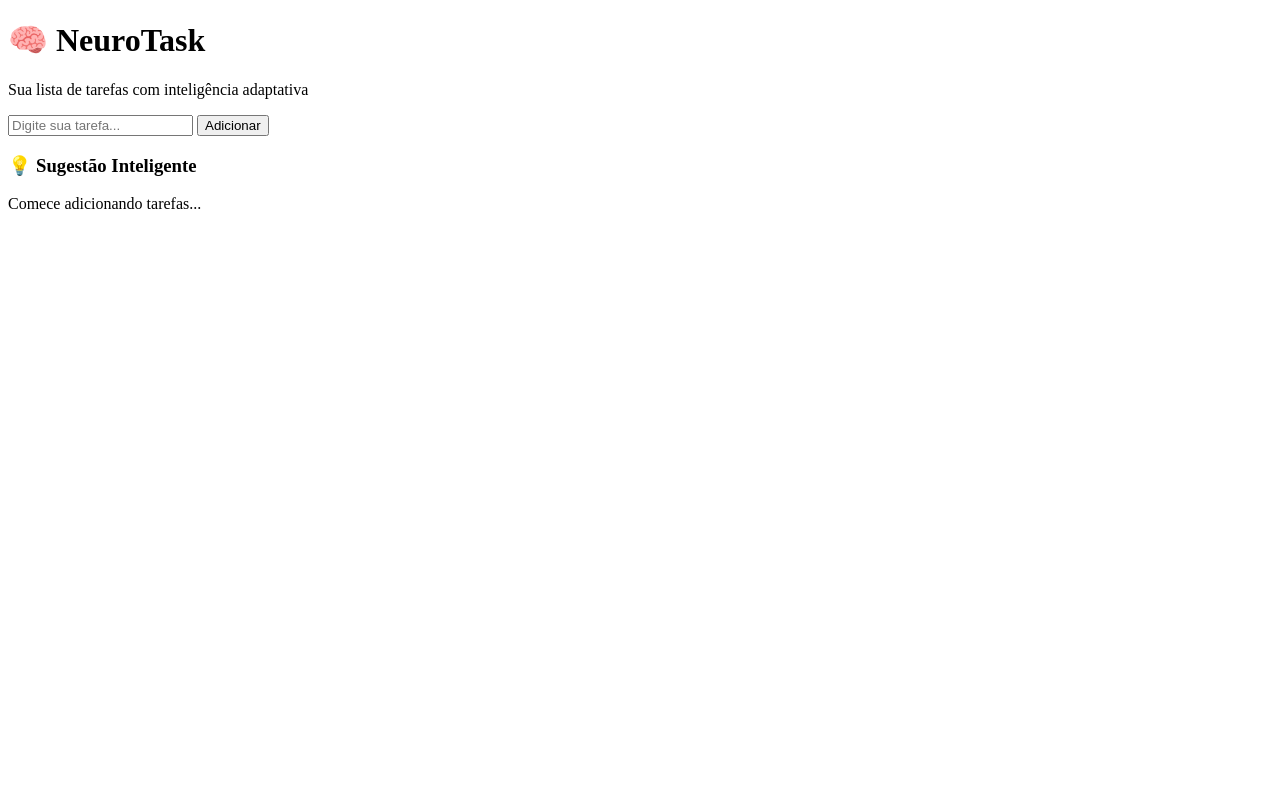
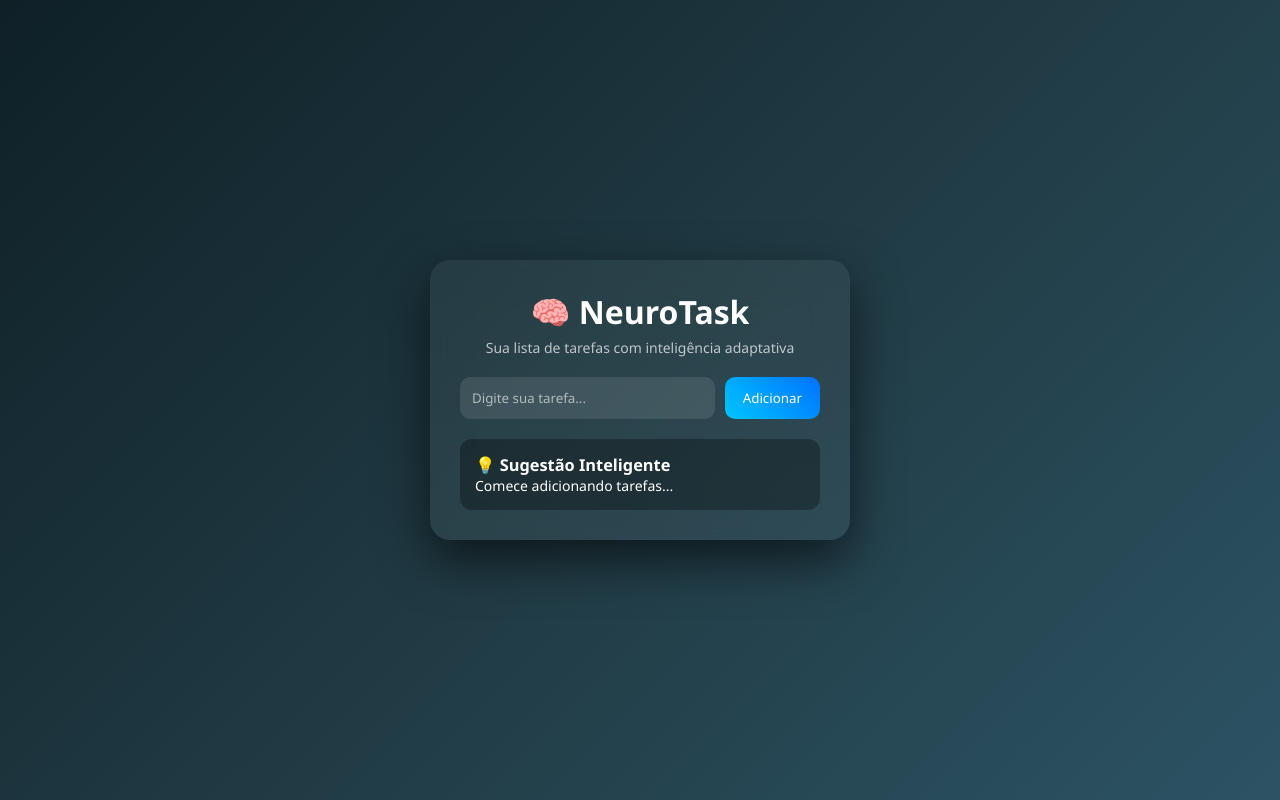
Before and after one commit to Stefany-viveiros/neurotask, a plain HTML site: page index.html in a window 1280 px wide. Drawn offline with Linux system fonts and the light colour scheme.

Commit message:
Adicionando css

```diff
--- a/index.html
+++ b/index.html
@@ -3,7 +3,7 @@
 <head>
   <meta charset="UTF-8">
   <title>NeuroTask - Lista Inteligente</title>
-  <link rel="stylesheet" href="styles.css">
+  <link rel="stylesheet" href="./style.css">
 </head>
 <body>
 
@@ -30,6 +30,6 @@
     </div>
   </div>
 
-  <script src="script.js"></script>
+  <script></script>
 </body>
 </html>
--- /dev/null
+++ b/style.css
@@ -0,0 +1,136 @@
+* {
+  margin: 0;
+  padding: 0;
+  box-sizing: border-box;
+  font-family: 'Segoe UI', sans-serif;
+}
+
+body {
+  height: 100vh;
+  background: linear-gradient(135deg, #0f2027, #203a43, #2c5364);
+  display: flex;
+  justify-content: center;
+  align-items: center;
+  color: white;
+}
+
+.app {
+  width: 420px;
+  padding: 30px;
+  border-radius: 20px;
+  background: rgba(255, 255, 255, 0.05);
+  backdrop-filter: blur(20px);
+  box-shadow: 0 20px 50px rgba(0, 0, 0, 0.6);
+  animation: fadeIn 1s ease;
+}
+
+h1 {
+  text-align: center;
+  margin-bottom: 5px;
+}
+
+.subtitle {
+  text-align: center;
+  font-size: 14px;
+  opacity: 0.7;
+  margin-bottom: 20px;
+}
+
+.input-area {
+  display: flex;
+  gap: 10px;
+}
+
+input {
+  flex: 1;
+  padding: 12px;
+  border-radius: 10px;
+  border: none;
+  outline: none;
+  background: rgba(255,255,255,0.1);
+  color: white;
+}
+
+input::placeholder {
+  color: rgba(255,255,255,0.6);
+}
+
+button {
+  padding: 12px 18px;
+  border: none;
+  border-radius: 10px;
+  background: linear-gradient(45deg, #00c6ff, #0072ff);
+  color: white;
+  cursor: pointer;
+  transition: 0.3s;
+}
+
+button:hover {
+  transform: scale(1.05);
+  box-shadow: 0 0 15px #00c6ff;
+}
+
+ul {
+  list-style: none;
+  margin-top: 20px;
+}
+
+li {
+  display: flex;
+  align-items: center;
+  justify-content: space-between;
+  background: rgba(255,255,255,0.1);
+  padding: 12px;
+  border-radius: 12px;
+  margin-bottom: 10px;
+  transition: 0.3s;
+}
+
+li:hover {
+  transform: translateX(5px);
+}
+
+li.completed {
+  text-decoration: line-through;
+  opacity: 0.5;
+}
+
+.task-text {
+  flex: 1;
+  margin-left: 10px;
+}
+
+.checkbox {
+  cursor: pointer;
+  font-size: 18px;
+}
+
+.delete-btn {
+  cursor: pointer;
+  margin-left: 10px;
+  opacity: 0.6;
+}
+
+.delete-btn:hover {
+  opacity: 1;
+  color: #ff4d4d;
+}
+
+.insight {
+  margin-top: 20px;
+  padding: 15px;
+  border-radius: 12px;
+  background: rgba(0,0,0,0.3);
+  font-size: 14px;
+}
+
+@keyframes fadeIn {
+  from {
+    opacity: 0;
+    transform: translateY(20px);
+  }
+  to {
+    opacity: 1;
+    transform: translateY(0);
+  }
+}
```
